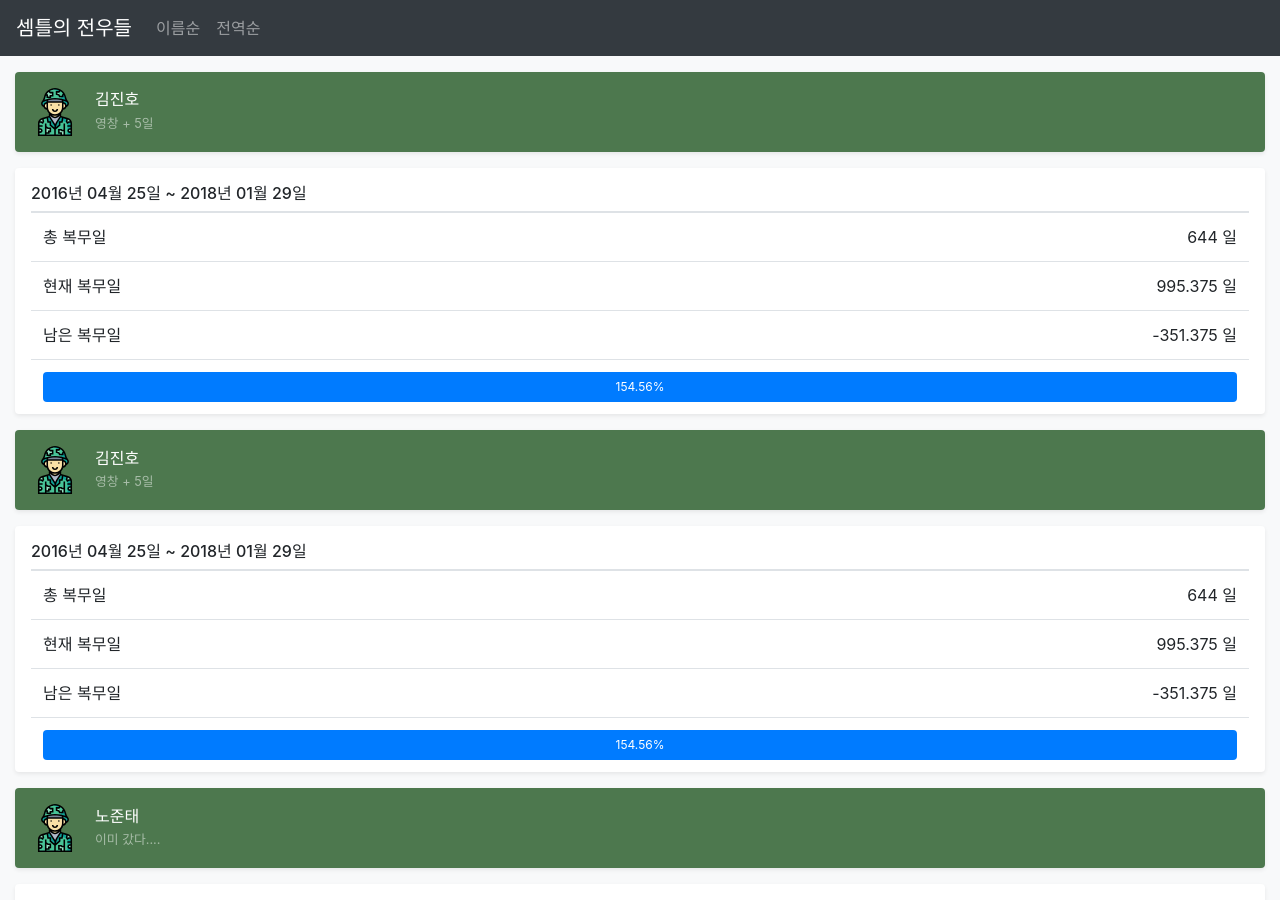
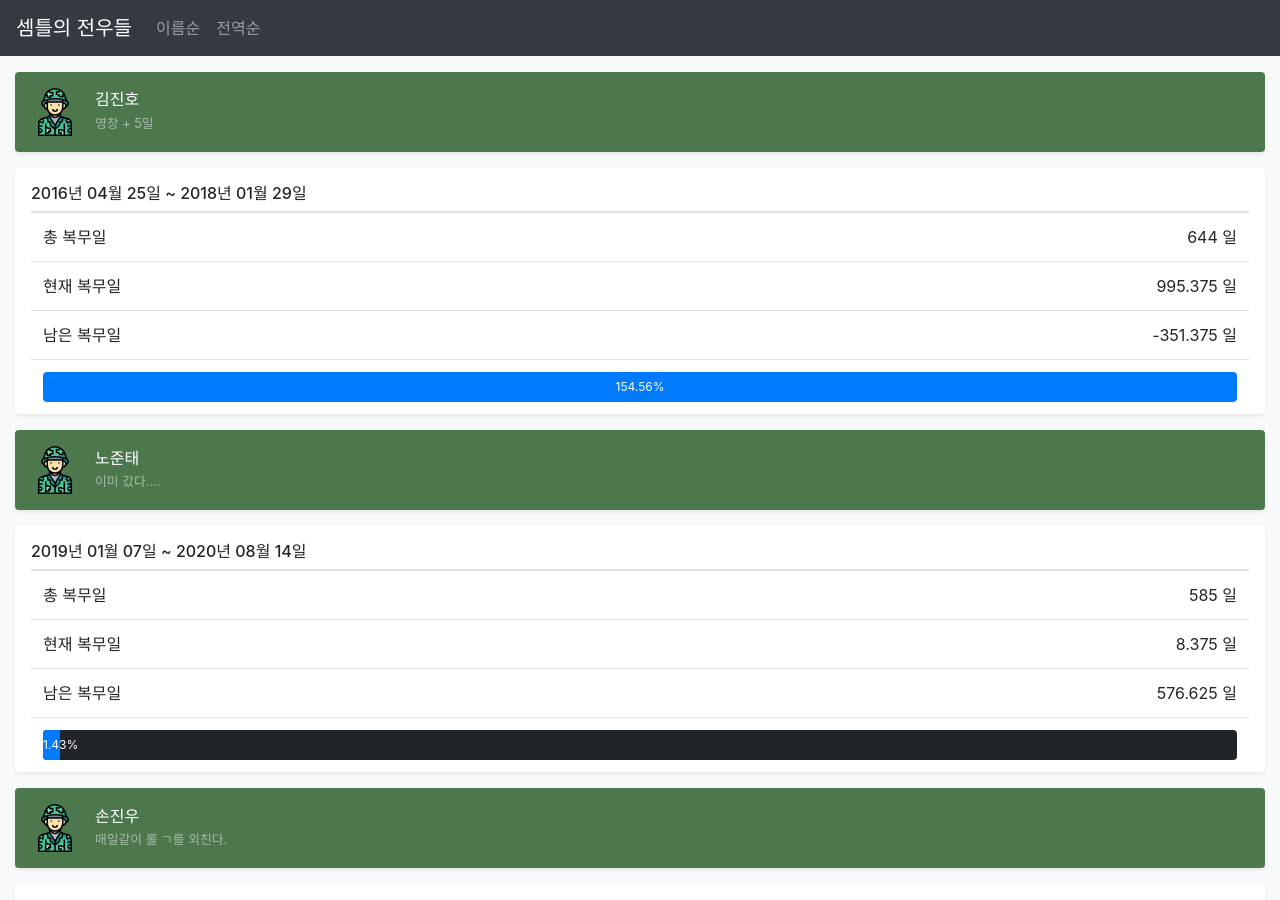
Before and after one commit to cocopambag/mil, a Jekyll site: the page built from index.html, in a window 1280 px wide and 900 px high. Built offline with Jekyll 4.4.1, drawn with Linux system fonts in a browser that asks for light colours; nearby versions of some CDN libraries.

Commit message:
중복 데이터 제거 (김진호)

```diff
--- a/_data/members.yml
+++ b/_data/members.yml
@@ -22,12 +22,6 @@
   description : 영창 + 5일
   image :
 
-- name : 김진호
-  start : 2016-04-25
-  end : 2018-01-29
-  description : 영창 + 5일
-  image :
-
 - name : 이사야
   start : 2018-07-22
   end : 2020-06-04
```
